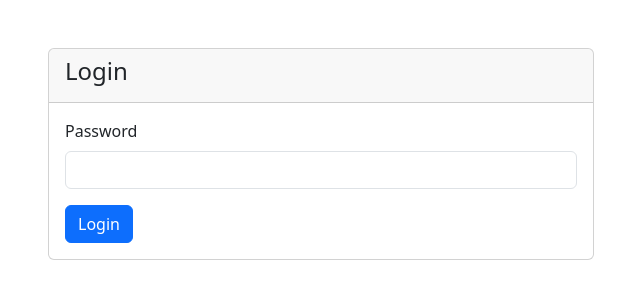
After one commit to jfouret/q42, a Flask app: page /auth/login in a window 1280 px wide. The commit adds this page. Shown: the top 300 px of the page, without its empty margins (319-959 px from the left). Run offline with Flask 3, Linux system fonts and the light colour scheme.

Commit message:
feat: Add JWT-based password authentication
This commit introduces a simple authentication layer to protect the entire application. Access is now restricted via a single password configured through an environment variable.

Key changes:
- Implements JWT-based authentication using `Flask-JWT-Extended`.
- Adds a new `/login` page and an `/auth` blueprint to handle login/logout logic.
- A `before_request` hook redirects all unauthenticated users to the login page.
- Adds `AUTH_PASSWORD` and `JWT_SECRET_KEY` to the configuration and `.env.example`.
- Updates `README.md` with instructions for authentication, deployment with Gunicorn, and data persistence.
- Adds `Flask-JWT-Extended` to `requirements.txt`.

```diff
--- a/config.py
+++ b/config.py
@@ -62,3 +62,7 @@ class Config:
     # Speechify TTS Configuration
     SPEECHIFY_API_TOKEN = os.environ.get('SPEECHIFY_API_TOKEN')
     TTS_AUDIO_DIR = os.environ.get("TTS_AUDIO_DIR", os.path.join(BASE_DIR, 'quiz_app', 'static', 'audio', 'tts'))
+
+    # JWT & Authentication Configuration
+    JWT_SECRET_KEY = os.environ.get('JWT_SECRET_KEY', 'a_default_jwt_secret_key')
+    AUTH_PASSWORD = os.environ.get('AUTH_PASSWORD', 'password')
--- a/quiz_app/__init__.py
+++ b/quiz_app/__init__.py
@@ -1,5 +1,6 @@
-from flask import Flask
+from flask import Flask, request, redirect, url_for, g, session
 from flask_sqlalchemy import SQLAlchemy
+from flask_jwt_extended import JWTManager, verify_jwt_in_request, get_jwt_identity
 import os
 import markdown
 from jinja2 import pass_context
@@ -7,6 +8,7 @@ from markupsafe import Markup
 
 # Initialize extensions
 db = SQLAlchemy()
+jwt = JWTManager()
 
 def create_app():
     """Create and configure an instance of the Flask application."""
@@ -14,6 +16,10 @@ def create_app():
 
     # Load configuration from config.py
     app.config.from_object('config.Config')
+
+    # Configure JWT
+    app.config["JWT_TOKEN_LOCATION"] = ["cookies"]
+    app.config["JWT_COOKIE_CSRF_PROTECT"] = False # Keep it simple for this use case
 
     # Ensure the instance folder exists
     try:
@@ -23,6 +29,7 @@ def create_app():
 
     # Initialize extensions with the app
     db.init_app(app)
+    jwt.init_app(app)
 
     # Custom Markdown filter
     @app.template_filter('markdown')
@@ -30,9 +37,22 @@ def create_app():
     def markdown_filter(context, value):
         return Markup(markdown.markdown(value, extensions=['fenced_code']))
 
+    @app.before_request
+    def before_request_hook():
+        # The login page and static files should be accessible without a JWT
+        if request.endpoint and (request.endpoint.startswith('auth.') or request.endpoint == 'static'):
+            return
+
+        try:
+            verify_jwt_in_request()
+            g.user = get_jwt_identity()
+        except Exception as e:
+            return redirect(url_for('auth.login'))
+
     with app.app_context():
         # Import parts of our application
         from . import routes
+        from . import auth
         from .models import Question # Import models here
 
         # Create database tables for our models
@@ -46,5 +66,6 @@ def create_app():
 
         # Register blueprints
         app.register_blueprint(routes.main_bp)
+        app.register_blueprint(auth.auth_bp)
 
         return app
--- /dev/null
+++ b/quiz_app/auth.py
@@ -0,0 +1,23 @@
+from flask import Blueprint, request, jsonify, render_template, redirect, url_for, current_app
+from flask_jwt_extended import create_access_token, set_access_cookies, unset_jwt_cookies
+
+auth_bp = Blueprint('auth', __name__, url_prefix='/auth')
+
+@auth_bp.route('/login', methods=['GET', 'POST'])
+def login():
+    if request.method == 'POST':
+        password = request.form.get('password')
+        if password == current_app.config['AUTH_PASSWORD']:
+            access_token = create_access_token(identity="user")
+            response = redirect(url_for('main.index'))
+            set_access_cookies(response, access_token)
+            return response
+        else:
+            return render_template('login.html', error='Invalid password')
+    return render_template('login.html')
+
+@auth_bp.route('/logout', methods=['POST'])
+def logout():
+    response = redirect(url_for('auth.login'))
+    unset_jwt_cookies(response)
+    return response
--- /dev/null
+++ b/quiz_app/templates/login.html
@@ -0,0 +1,34 @@
+<!DOCTYPE html>
+<html lang="en">
+<head>
+    <meta charset="UTF-8">
+    <meta name="viewport" content="width=device-width, initial-scale=1.0">
+    <title>Login - AI Voice Quizzer</title>
+    <link href="https://cdn.jsdelivr.net/npm/bootstrap@5.3.0/dist/css/bootstrap.min.css" rel="stylesheet">
+</head>
+<body>
+    <div class="container mt-5">
+        <div class="row justify-content-center">
+            <div class="col-md-6">
+                <div class="card">
+                    <div class="card-header">
+                        <h4>Login</h4>
+                    </div>
+                    <div class="card-body">
+                        {% if error %}
+                            <div class="alert alert-danger">{{ error }}</div>
+                        {% endif %}
+                        <form method="POST" action="{{ url_for('auth.login') }}">
+                            <div class="mb-3">
+                                <label for="password" class="form-label">Password</label>
+                                <input type="password" class="form-control" id="password" name="password" required>
+                            </div>
+                            <button type="submit" class="btn btn-primary">Login</button>
+                        </form>
+                    </div>
+                </div>
+            </div>
+        </div>
+    </div>
+</body>
+</html>
--- a/requirements.txt
+++ b/requirements.txt
@@ -8,3 +8,5 @@ deepgram-sdk>=3.0
 pydub
 Markdown
 requests
+Flask-JWT-Extended
+gunicorn
```
Also changed, not shown: quiz_app/templates/base.html (+7 -0 lines), README.md, 1 other file.
